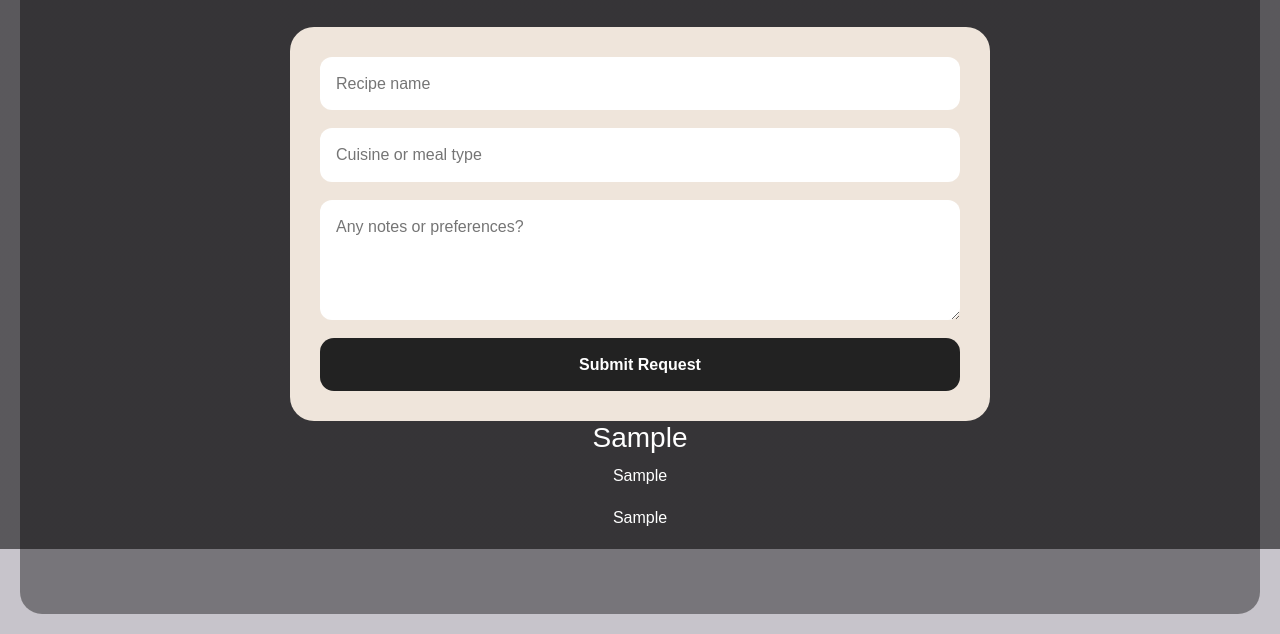
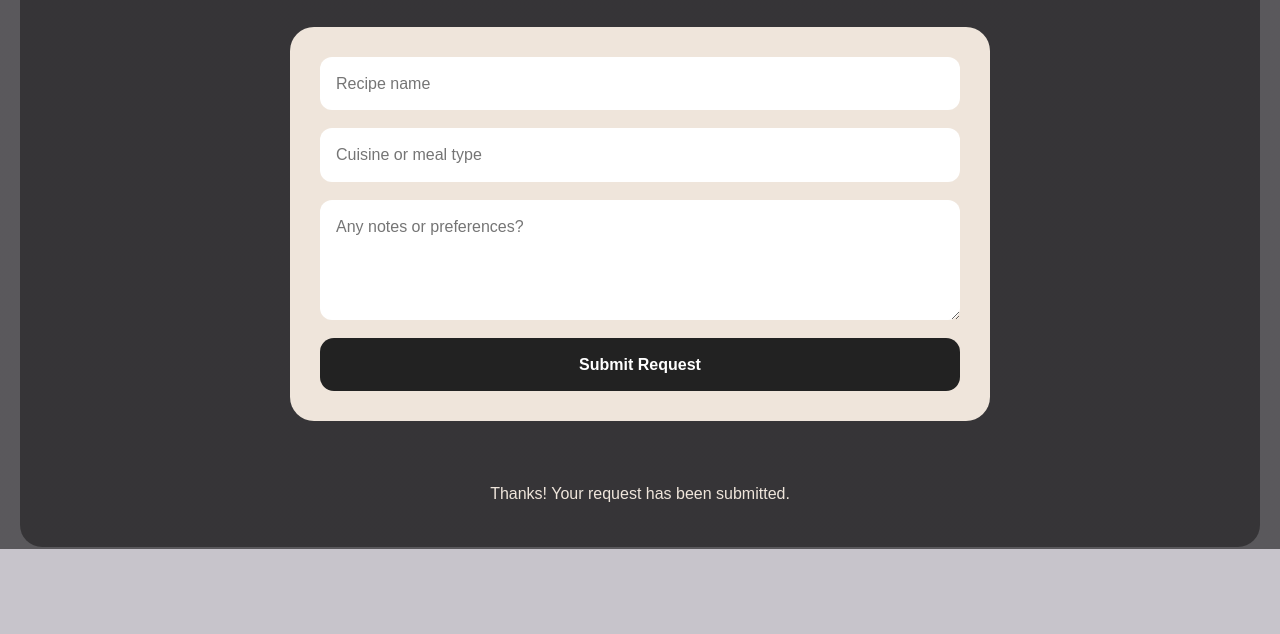
Before and after one commit to CS272-S26/p1, a website: page requests.html in a window 1280 px wide. Both pictures are taken after typing "Sample", "Sample", "Sample" into the empty fields and a click on the button "Submit Request". Shown: the part 251-885 px from the top of the page. After the commit the page ends 818 px from the top, so only its background shows below. Drawn offline with nearby package versions, Linux system fonts and the light colour scheme.

Commit message:
Fixed recipe request submission

```diff
--- a/requests.css
+++ b/requests.css
@@ -48,3 +48,10 @@
 #request-form button:hover {
     opacity: 0.85;
 }
+
+#confirmation-message {
+    margin-top: 15px;
+    color: #efe5db;
+    font-weight: 500;
+    text-align:center;
+}
--- a/requests.html
+++ b/requests.html
@@ -78,6 +78,7 @@
                         <div id="request-list"></div>
                     </section>
 
+                    <p id="confirmation-message"></p>
 
                 </div>
             </div>
--- a/requests.js
+++ b/requests.js
@@ -48,7 +48,17 @@ form.addEventListener("submit", (e) => {
     saveRequests(requests);
 
     form.reset();
-    loadRequests();
+    // loadRequests();
+
+    const msg = document.getElementById("confirmation-message");
+    msg.textContent = "Thanks! Your request has been submitted.";
+    msg.style.display = "block";
+
+    // Time message appearance
+    setTimeout(() => {
+        msg.style.display = "none";
+    }, 3000);
+
 });
 
-loadRequests();
+//loadRequests();
```
